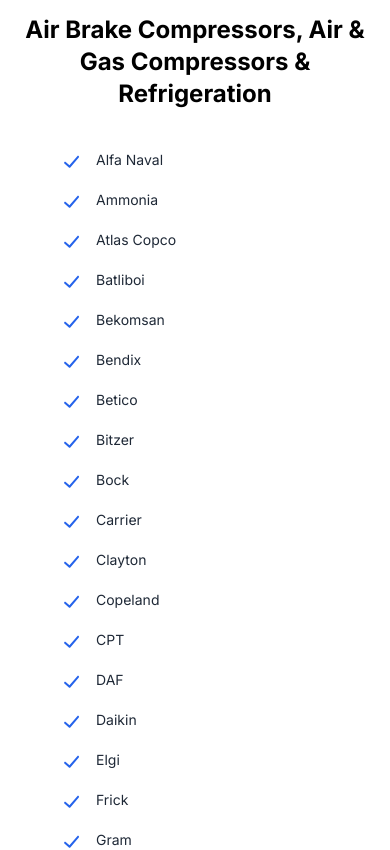
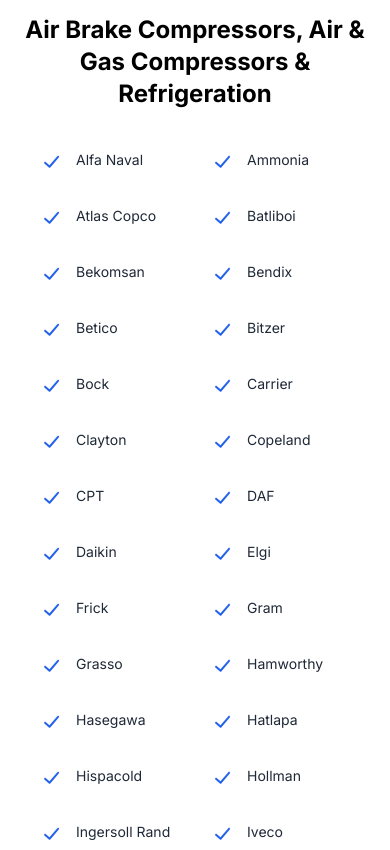
Before and after one commit to sikarwar2010/meghdootpiston, a Next.js app: page /pistons in a window 390 px wide. Shown: the part 5360-6210 px from the top of the page. Built offline with nearby package versions, Linux system fonts and the light colour scheme.

Commit message:
product list update

```diff
--- a/src/components/Products/CustomerData.tsx
+++ b/src/components/Products/CustomerData.tsx
@@ -58,7 +58,7 @@
 				<h1 className="mt-4 text-center text-2xl font-bold dark:text-white md:text-4xl capitalize mb-5">
 					Air Brake Compressors, Air & Gas Compressors & Refrigeration
 				</h1>
-				<div className="grid lg:grid-rows-6 lg:grid-flow-col md:grid-rows-3 md:grid-flow-col gap-4 auto-cols-auto py-5 px-10 overflow-hidden">
+				<div className="grid lg:grid-cols-6 md:grid-cols-4 grid-cols-2 gap-8 py-5 px-5 overflow-hidden">
 					{customers.map((item) => (
 						<div key={item.id}>
 							<ul className="space-y-3 text-sm overflow-hidden">
```
